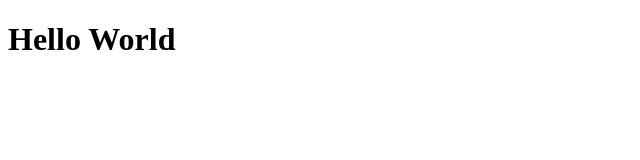
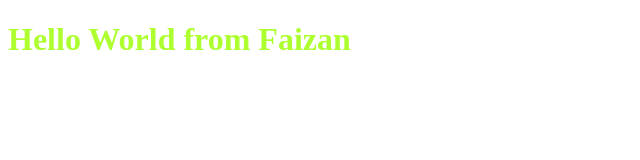
Before and after one commit to faizanch0305/Bootcamp2020web, a plain HTML site: page index.html in a window 1280 px wide. Shown: the whole page, without its empty margins (0-640 px from the left). Drawn offline with Linux system fonts and the light colour scheme.

Commit message:
Update index.html

```diff
--- a/index.html
+++ b/index.html
@@ -5,8 +5,17 @@
     <meta name="viewport" content="width=device-width, initial-scale=1.0">
     <link rel="stylesheet" type="text/css" href="style.css">
     <title>Document</title>
+
+    <style>
+        #h1{
+            color: greenyellow;
+            text-size-adjust: 50pt;
+
+        }
+    </style>
+
 </head>
 <body>
-    <h1 id="h1">Hello World</h1>
+    <h1 id="h1">Hello World from Faizan</h1>
 </body>
 </html>
```
